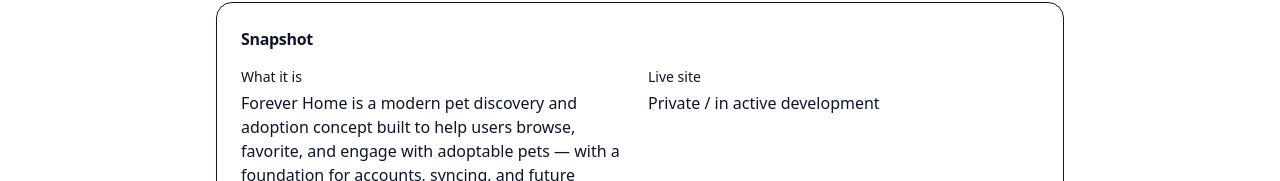
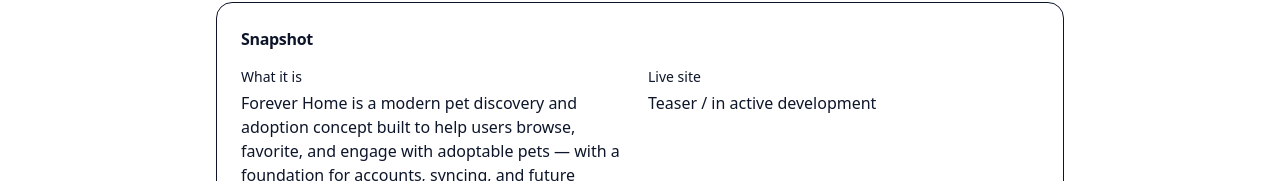
Before and after one commit to blue-byrd-dev/bluebyrddevelopment, a Next.js app: page /work/forever-home in a window 1280 px wide. Shown: the part 290-471 px from the top of the page. Built offline with nearby package versions, Linux system fonts and the light colour scheme.

Commit message:
fixing typos

```diff
--- a/src/app/work/forever-home/page.tsx
+++ b/src/app/work/forever-home/page.tsx
@@ -46,7 +46,7 @@ export default function ForeverHomePage() {
 					<div className="space-y-1">
 						<p className="text-sm text-[rgb(var(--muted))]">Live site</p>
 						<p className="text-[rgb(var(--muted))]">
-							Private / in active development
+							Teaser / in active development
 						</p>
 					</div>
 
```
